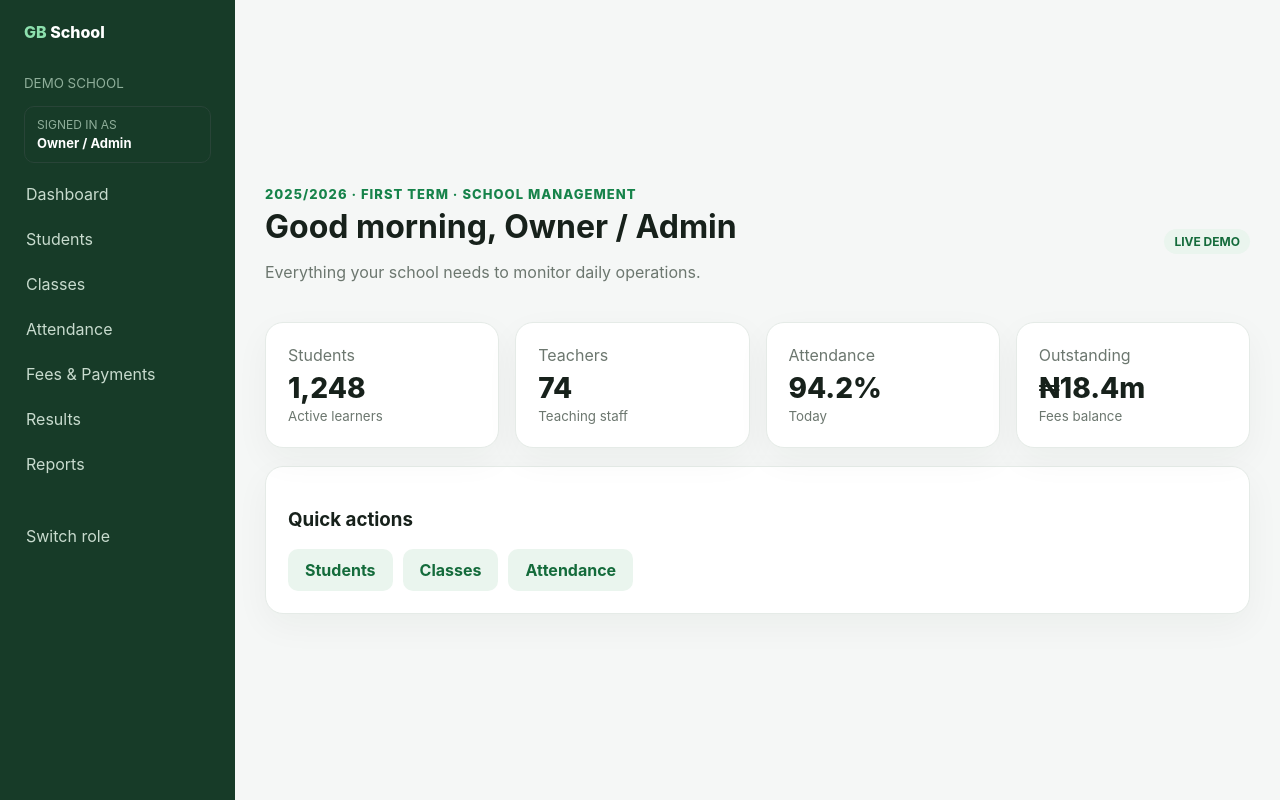
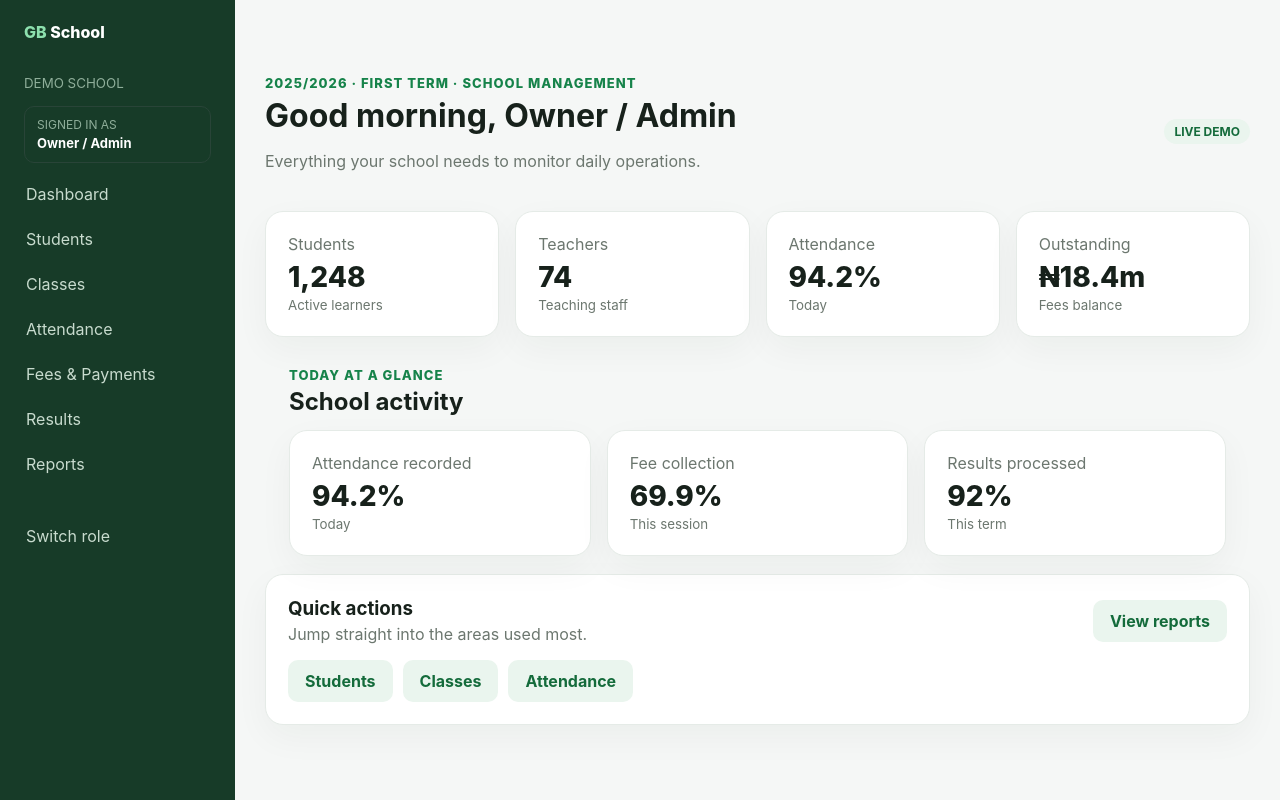
Before and after one commit to greenbasket-labs/GB-demo-school, a Next.js app: page /dashboard in a window 1280 px wide. Built offline with nearby package versions, Linux system fonts and the light colour scheme.

Commit message:
Upgrade demo dashboard overview

```diff
--- a/app/dashboard/page.tsx
+++ b/app/dashboard/page.tsx
@@ -15,12 +15,64 @@ const roles = {
 
 type Role = keyof typeof roles
 
+const glance = [
+  ['Attendance recorded','94.2%','Today'],
+  ['Fee collection','69.9%','This session'],
+  ['Results processed','92%','This term']
+]
+
 export default async function Dashboard({searchParams}:{searchParams:Promise<{role?:string}>}) {
   const params = await searchParams
   const role: Role = params.role && params.role in roles ? params.role as Role : 'owner'
   const data = roles[role]
   const links = role === 'cashier' ? common.filter(x=>['Dashboard','Fees & Payments','Reports'].includes(x[0])) : role === 'teacher' ? common.filter(x=>['Dashboard','Classes','Students','Attendance','Results'].includes(x[0])) : role === 'parent' ? common.filter(x=>['Dashboard','Attendance','Fees & Payments','Results'].includes(x[0])) : role === 'student' ? common.filter(x=>['Dashboard','Attendance','Results'].includes(x[0])) : common
-  const roleLinks = links.map(([label,href])=>[label,href === '/dashboard' ? `${href}?role=${role}` : `${href}?role=${role}`] as const)
+  const roleLinks = links.map(([label,href])=>[label,`${href}?role=${role}`] as const)
 
-  return <div className="dashboard"><aside className="side"><div className="brand">GB <span style={{color:'#fff'}}>School</span></div><small style={{padding:'0 10px',color:'#8fae9a'}}>DEMO SCHOOL</small><div style={{margin:'14px 10px 10px',padding:'10px 12px',border:'1px solid #294438',borderRadius:10}}><div style={{fontSize:12,color:'#8fae9a'}}>SIGNED IN AS</div><strong style={{color:'#fff',fontSize:13}}>{data.name}</strong></div>{roleLinks.map(([label,href])=><Link href={href} key={label}>{label}</Link>)}<Link href="/login" style={{marginTop:30}}>Switch role</Link></aside><main className="main"><div className="topline"><div><div className="eyebrow">2025/2026 · First Term · {data.eyebrow}</div><h1 style={{margin:'5px 0'}}>Good morning, {data.name}</h1><p className="muted">{data.intro}</p></div><span className="pill">LIVE DEMO</span></div><div className="grid grid4">{data.cards.map(([label,value,sub])=><div className="card" key={label}><span className="muted">{label}</span><div className="stat">{value}</div><small className="muted">{sub}</small></div>)}</div><div className="card" style={{marginTop:18}}><h3>Quick actions</h3><div style={{display:'flex',gap:10,flexWrap:'wrap',marginTop:14}}>{links.slice(1,4).map(([label,href])=><Link className="btn secondary" href={`${href}?role=${role}`} key={label}>{label}</Link>)}</div></div></main></div>
+  return <div className="dashboard">
+    <aside className="side">
+      <div className="brand">GB <span style={{color:'#fff'}}>School</span></div>
+      <small style={{padding:'0 10px',color:'#8fae9a'}}>DEMO SCHOOL</small>
+      <div style={{margin:'14px 10px 10px',padding:'10px 12px',border:'1px solid #294438',borderRadius:10}}>
+        <div style={{fontSize:12,color:'#8fae9a'}}>SIGNED IN AS</div>
+        <strong style={{color:'#fff',fontSize:13}}>{data.name}</strong>
+      </div>
+      {roleLinks.map(([label,href])=><Link href={href} key={label}>{label}</Link>)}
+      <Link href="/login" style={{marginTop:30}}>Switch role</Link>
+    </aside>
+
+    <main className="main">
+      <div className="topline">
+        <div>
+          <div className="eyebrow">2025/2026 · First Term · {data.eyebrow}</div>
+          <h1 style={{margin:'5px 0'}}>Good morning, {data.name}</h1>
+          <p className="muted">{data.intro}</p>
+        </div>
+        <span className="pill">LIVE DEMO</span>
+      </div>
+
+      <div className="grid grid4">
+        {data.cards.map(([label,value,sub])=><div className="card" key={label}><span className="muted">{label}</span><div className="stat">{value}</div><small className="muted">{sub}</small></div>)}
+      </div>
+
+      <div className="section" style={{paddingBottom:0}}>
+        <div style={{marginBottom:14}}>
+          <div className="eyebrow">Today at a glance</div>
+          <h2 style={{margin:'4px 0'}}>School activity</h2>
+        </div>
+        <div className="grid grid3">
+          {glance.map(([label,value,sub])=><div className="card" key={label}><span className="muted">{label}</span><div className="stat">{value}</div><small className="muted">{sub}</small></div>)}
+        </div>
+      </div>
+
+      <div className="card" style={{marginTop:18}}>
+        <div style={{display:'flex',justifyContent:'space-between',gap:12,alignItems:'center',flexWrap:'wrap'}}>
+          <div><h3 style={{margin:'0 0 4px'}}>Quick actions</h3><p className="muted" style={{margin:0}}>Jump straight into the areas used most.</p></div>
+          <Link className="btn secondary" href={`/reports?role=${role}`}>View reports</Link>
+        </div>
+        <div style={{display:'flex',gap:10,flexWrap:'wrap',marginTop:16}}>
+          {links.slice(1,4).map(([label,href])=><Link className="btn secondary" href={`${href}?role=${role}`} key={label}>{label}</Link>)}
+        </div>
+      </div>
+    </main>
+  </div>
 }
```
